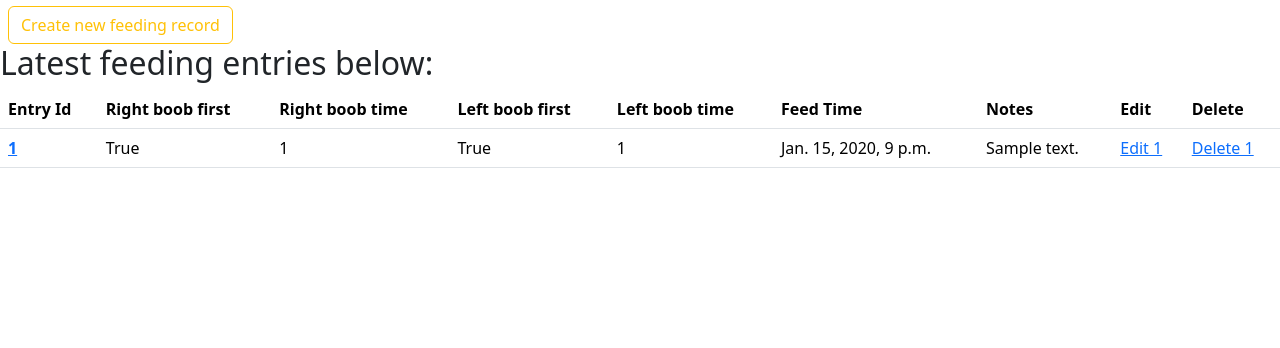
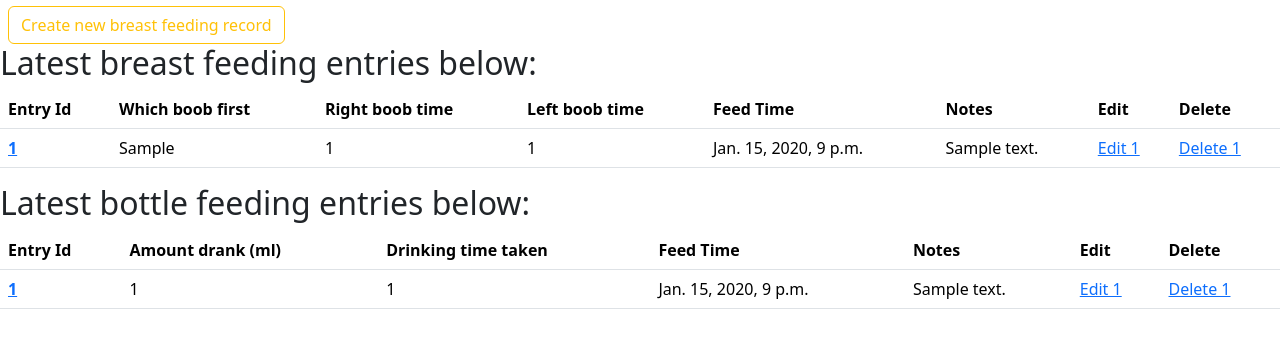
Before and after one commit to nikicrow/baby-data-app, a Django app: page /baby_records/main_feed/ in a window 1280 px wide. Shown: the part 90-438 px from the top of the page. Run offline with Django 5.2, Linux system fonts and the light colour scheme; tables that the repository leaves empty hold one stand-in row (values such as "Sample post"); some libraries are stand-ins or nearby versions.

Commit message:
add bottle feeding

```diff
--- a/baby_records/forms.py
+++ b/baby_records/forms.py
@@ -1,10 +1,11 @@
 from django import forms
-from .models import Toileting, Feeding, Sleeping, Growth
+from .models import Toileting, BreastFeeding, BottleFeeding, Sleeping, Growth
 
 poo_colours_choices = [
     ('brown', 'Brown'),
     ('yellow', 'Yellow'),
-    ('orange', 'Red'),
+    ('orange', 'Orange'),
+    ('red', 'Red'),
     ('green', 'Green'),
     ('black', 'Black'),
 ]
@@ -13,6 +14,11 @@ nap_quality_choices = [
     ('low', 'Low'),
     ('medium', 'Medium'),
     ('high', 'High'),
+]
+
+boob_choices = [
+    ('left', 'Left'),
+    ('right', 'Right'),
 ]
 
 class ToiletingForm(forms.ModelForm):
@@ -31,16 +37,28 @@ class ToiletingForm(forms.ModelForm):
             'notes':forms.TextInput(attrs={'required': False})
         }
 
-class FeedingForm(forms.ModelForm):
+class BottleFeedingForm(forms.ModelForm):
 
     class Meta:
-        model = Feeding
-        fields = ('right_boob_first','right_boob_time','left_boob_first','left_boob_time','feed_time','notes')
+        model = BottleFeeding
+        fields = ('drinking_ml','drinking_time','feed_time','notes')
 
         widgets = {
-            'right_boob_first': forms.CheckboxInput(),
+            'drinking_ml':forms.NumberInput(),
+            'drinking_time':forms.NumberInput(),
+            'feed_time': forms.DateTimeInput(attrs={'type':'datetime-local'}),
+            'notes':forms.TextInput(attrs={'required': False})
+        }
+
+class BreastFeedingForm(forms.ModelForm):
+
+    class Meta:
+        model = BreastFeeding
+        fields = ('which_boob_first','right_boob_time','left_boob_time','feed_time','notes')
+
+        widgets = {
+            'which_boob_first': forms.Select(choices=boob_choices),
             'right_boob_time':forms.NumberInput(),
-            'left_boob_first': forms.CheckboxInput(),
             'left_boob_time':forms.NumberInput(),
             'feed_time': forms.DateTimeInput(attrs={'type':'datetime-local'}),
             'notes':forms.TextInput(attrs={'required': False})
--- a/baby_records/models.py
+++ b/baby_records/models.py
@@ -29,7 +29,7 @@ class Toileting(models.Model):
 
     # when we call the model lets return something helpful to identify the object
     def __str__(self):
-        return self.toilet_time.strftime("%m/%d/%Y, %H:%M")
+        return self.toilet_time.strftime("%m/%d, %H:%M")
 
     # return entries recorded in past 24 hours
     def was_recorded_recently(self):
@@ -37,13 +37,12 @@ class Toileting(models.Model):
         return now - datetime.timedelta(days=1) <= self.toilet_time <= now
 
 
-class Feeding(models.Model):
-    right_boob_first = models.BooleanField(default=False)
+class BreastFeeding(models.Model):
+    which_boob_first = models.CharField(default='right')
     right_boob_time = models.IntegerField(
         default=0,
         validators=[MinValueValidator(0)]
     )
-    left_boob_first = models.BooleanField(default=False)
     left_boob_time =  models.IntegerField(
         default=0,
         validators=[MinValueValidator(0)]
@@ -56,11 +55,37 @@ class Feeding(models.Model):
         ordering="feed_time",
         description="Recorded recently?",
     )
+    # when we call the model lets return something helpful to identify the object
+    def __str__(self):
+        return self.feed_time.strftime("%m/%d, %H:%M")
 
+    # return entries recorded in past 24 hours and not in the future
+    def was_recorded_recently(self):
+        now = timezone.now()
+        return now - datetime.timedelta(days=1) <= self.feed_time <= now
+
+
+class BottleFeeding(models.Model):
+    drinking_ml =  models.IntegerField(
+        default=0,
+        validators=[MinValueValidator(0)]
+    )
+    drinking_time =  models.IntegerField(
+        default=0,
+        validators=[MinValueValidator(0)]
+    )
+    feed_time = models.DateTimeField("feed time",default = timezone.now())
+    notes = models.CharField(max_length=200, default='n/a', null=True)
+
+    @admin.display(
+        boolean=True,
+        ordering="feed_time",
+        description="Recorded recently?",
+    )
 
     # when we call the model lets return something helpful to identify the object
     def __str__(self):
-        return self.feed_time.strftime("%m/%d/%Y, %H:%M")
+        return self.feed_time.strftime("%m/%d, %H:%M")
 
     # return entries recorded in past 24 hours and not in the future
     def was_recorded_recently(self):
@@ -86,7 +111,7 @@ class Sleeping(models.Model):
 
     # when we call the model lets return something helpful to identify the object
     def __str__(self):
-        return self.nap_start_time.strftime("%m/%d/%Y, %H:%M")
+        return self.nap_start_time.strftime("%m/%d, %H:%M")
 
     # return entries recorded in past 24 hours and not in the future
     def was_recorded_recently(self):
@@ -118,7 +143,7 @@ class Growth(models.Model):
 
     # when we call the model lets return something helpful to identify the object
     def __str__(self):
-        return self.measurement_time.strftime("%m/%d/%Y, %H:%M")
+        return self.measurement_time.strftime("%m/%d, %H:%M")
 
     # return entries recorded in past 24 hours and not in the future
     def was_recorded_recently(self):
--- a/baby_records/templates/baby_records/main_feed.html
+++ b/baby_records/templates/baby_records/main_feed.html
@@ -1,7 +1,7 @@
 <!-- This page is the index, aka http://127.0.0.1:8000/baby_records/ -->
 <html>
 <head>
-    <title>Sleeping Data home</title>
+    <title>Feeding Data home</title>
     {% load bootstrap5 %}
     {% bootstrap_css %}
     {% bootstrap_javascript %}
@@ -34,20 +34,19 @@
     <h1 class="text-center">Hello! Welcome to the Baby Crow {{entry_type}} records </h1>
 </header>
 <div class="d-flex justify-content-between px-2">
-    <a class="btn btn-outline-warning" href="/baby_records/feeding_form" role="button">Create new {{entry_type}} record</a>
+    <a class="btn btn-outline-warning" href="/baby_records/feeding_form" role="button">Create new breast {{entry_type}} record</a>
 </div>
 
 
 <body>
-<h2>Latest {{entry_type}} entries below:</h2>
-{% if latest_records_list %}
+<h2>Latest breast {{entry_type}} entries below:</h2>
+{% if latest_records_list_br %}
     <table class="table">
         <thead>
             <tr>
                 <th scope="col">Entry Id</th>
-                <th scope="col">Right boob first</th>
+                <th scope="col">Which boob first</th>
                 <th scope="col">Right boob time</th>
-                <th scope="col">Left boob first</th>
                 <th scope="col">Left boob time</th>
                 <th scope="col">Feed Time</th>
                 <th scope="col">Notes</th>
@@ -56,12 +55,11 @@
             </tr>
         </thead>
         <tbody>
-            {% for record in latest_records_list %}
+            {% for record in latest_records_list_br %}
             <tr>
                 <th scope = "row"><a href="/baby_records/feeding/{{ record.id }}"> {{record.id}}</a></th>
-                <td>{{ record.right_boob_first }}</td>
+                <td>{{ record.which_boob_first }}</td>
                 <td>{{ record.right_boob_time }}</td>
-                <td>{{ record.left_boob_first }}</td>
                 <td>{{ record.left_boob_time }}</td>
                 <td>{{ record.feed_time }}</td>
                 <td>{{ record.notes }}</td>
@@ -72,7 +70,38 @@
         </tbody>
     </table>
 {% else %}
-    <p>No {{entry_type}} records are available.</p>
+    <p>No breast {{entry_type}} records are available.</p>
+{% endif %}
+{% if latest_records_list_bt %}
+<h2>Latest bottle {{entry_type}} entries below:</h2>
+    <table class="table">
+        <thead>
+            <tr>
+                <th scope="col">Entry Id</th>
+                <th scope="col">Amount drank (ml)</th>
+                <th scope="col">Drinking time taken</th>
+                <th scope="col">Feed Time</th>
+                <th scope="col">Notes</th>
+                <th scope="col">Edit</th>
+                <th scope="col">Delete</th>
+            </tr>
+        </thead>
+        <tbody>
+            {% for record in latest_records_list_bt %}
+            <tr>
+                <th scope = "row"><a href="/baby_records/feeding/{{ record.id }}"> {{record.id}}</a></th>
+                <td>{{ record.drinking_ml }}</td>
+                <td>{{ record.drinking_time }}</td>
+                <td>{{ record.feed_time }}</td>
+                <td>{{ record.notes }}</td>
+                <td><a method="POST" href="/baby_records/feed_update/{{ record.id }}"> Edit {{record.id}}</a></td>
+                <td><a method="POST" href="/baby_records/feed_delete/{{ record.id }}"> Delete {{record.id}}</a></td>
+            </tr>
+            {% endfor %}
+        </tbody>
+    </table>
+{% else %}
+    <p>No bottle {{entry_type}} records are available.</p>
 {% endif %}
 
 </body>
--- a/baby_records/views.py
+++ b/baby_records/views.py
@@ -5,8 +5,8 @@ from django.http import HttpResponse, HttpResponseRedirect, Http404
 from django.shortcuts import get_object_or_404, render, redirect
 from django.urls import reverse
 from django.contrib import messages
-from .forms import ToiletingForm, FeedingForm, SleepingForm, GrowthForm
-from .models import Toileting, Feeding, Sleeping, Growth
+from .forms import ToiletingForm, BreastFeedingForm, BottleFeedingForm, SleepingForm, GrowthForm
+from .models import Toileting, BreastFeeding, BottleFeeding, Sleeping, Growth
 from django.forms.models import model_to_dict
 
 def index(request):
@@ -26,9 +26,11 @@ def toilet_main_page(request):
 
 def feed_main_page(request):
     # Show feed main things
-    latest_records_list = Feeding.objects.order_by("-feed_time")[:10]
+    latest_records_list_br = BreastFeeding.objects.order_by("-feed_time")[:10]
+    latest_records_list_bt = BottleFeeding.objects.order_by("-feed_time")[:10]
     context = {
-        "latest_records_list": latest_records_list,
+        "latest_records_list_br": latest_records_list_br,
+        "latest_records_list_bt": latest_records_list_bt,
         "entry_type": 'feeding',
     }
     return render(request, 'baby_records/main_feed.html', context)
@@ -74,7 +76,7 @@ def toilet_form(request):
 def feeding_form(request):
     form_header = 'feeding'
     if request.method == "POST":
-        feeding_form = FeedingForm(request.POST)
+        feeding_form = BreastFeedingForm(request.POST)
         if feeding_form.is_valid():
             feeding_form.save()
             try:
@@ -82,7 +84,7 @@ def feeding_form(request):
             except:
                 pass
     else:
-        feeding_form = FeedingForm()
+        feeding_form = BreastFeedingForm()
     context = {"form": feeding_form, "form_header" : form_header, "form_url": '/baby_records/feeding_form/'}
     return render(request,'baby_records/form.html', context)
 
```
Also changed, not shown: baby_records/admin.py (+39 -8 lines), baby_records/templates/baby_records/index.html (+7 -0 lines), baby_records/migrations/0010_bottlefeeding_breastfeeding_delete_feeding_and_more.py (added).
